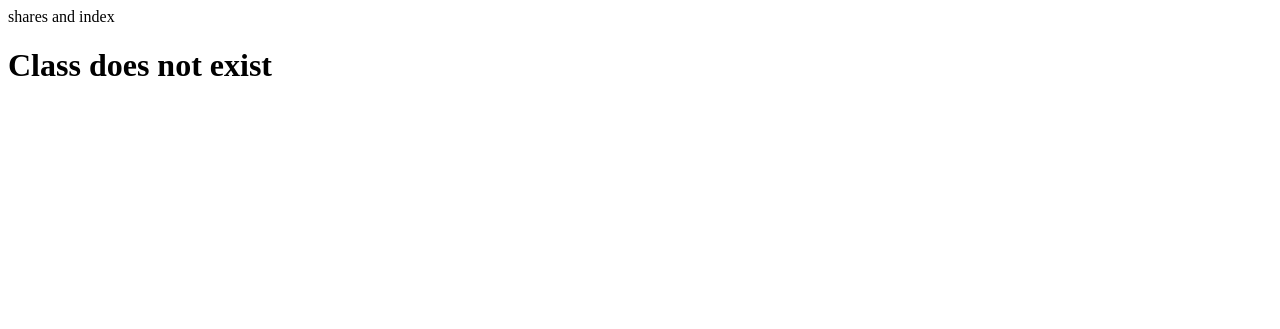
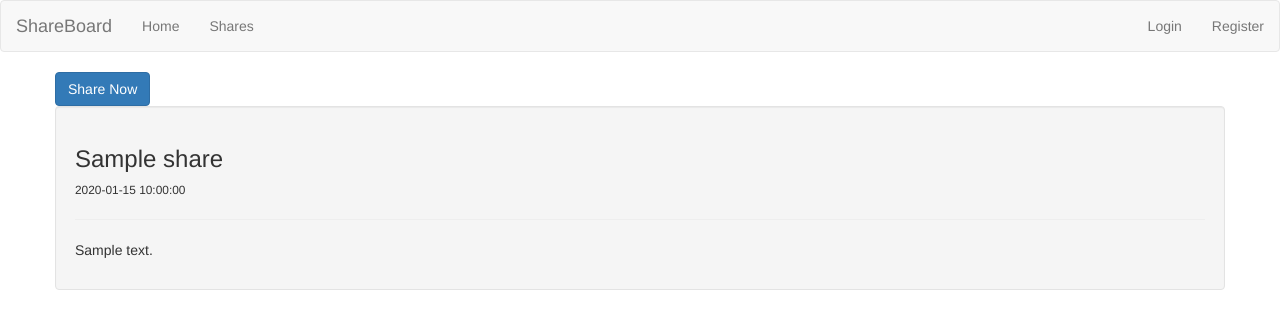
Before and after one commit to nguyentrithuc/learn-php-oop, a PHP site: page /shares in a window 1280 px wide. Shown: the top 329 px of the page. Run offline with PHP 8.4, Linux system fonts and the light colour scheme; tables that the repository leaves empty or names only in its code hold one stand-in row (values such as "Sample post"); some libraries are stand-ins or nearby versions.

Commit message:
complete view

```diff
--- a/classes/Bootstrap.php
+++ b/classes/Bootstrap.php
@@ -16,7 +16,6 @@ class Bootstrap {
         } else {
             $this->action = $this->request['action'];
         }
-        echo $this->controller . ' and ' .$this->action;
     }
 
     public function createController() {
--- a/config.php
+++ b/config.php
@@ -0,0 +1,9 @@
+<?php
+
+define('DB_HOST', 'localhost');
+define('DB_USER', 'shareboard_user');
+define('DB_PASS', 'shareboard_pass');
+define('DB_NAME', 'shareboard');
+
+define('ROOT_PATH', '/');
+define('ROOT_URL', 'http://php.dev/');
--- /dev/null
+++ b/controllers/home.php
@@ -0,0 +1,7 @@
+<?php
+class Home extends Controller {
+    protected function Index() {
+        $viewModel = new HomeModel();
+        $this->returnView($viewModel->Index(), true);
+    }
+}
--- /dev/null
+++ b/controllers/shares.php
@@ -0,0 +1,7 @@
+<?php
+class Shares extends Controller {
+    protected function Index() {
+        $viewModel = new ShareModel();
+        $this->returnView($viewModel->Index(), true);
+    }
+}
--- /dev/null
+++ b/controllers/users.php
@@ -0,0 +1,4 @@
+<?php
+class Users extends Controller {
+
+}
--- a/index.php
+++ b/index.php
@@ -1,13 +1,22 @@
 <?php
 // Include config
 require('config.php');
-// Include controller
+// Include classes
 require('classes/Bootstrap.php');
 require('classes/Controller.php');
+require('classes/Model.php');
+// Include controllers
+require('controllers/home.php');
+require('controllers/users.php');
+require('controllers/shares.php');
+// Include model
+require('models/home.php');
+require('models/share.php');
+require('models/user.php');
 
 $bootstrap = new Bootstrap($_GET);
 $controller = $bootstrap->createController();
 
 if ($controller) {
-    $controller->executeAtion();
+    $controller->executeAction();
 }
--- /dev/null
+++ b/models/home.php
@@ -0,0 +1,9 @@
+<?php
+
+class HomeModel extends Model {
+    public function Index() {
+        $this->query('SELECT * FROM shares');
+        $rows = $this->resultSet();
+        return;
+    }
+}
--- /dev/null
+++ b/models/share.php
@@ -0,0 +1,9 @@
+<?php
+
+class ShareModel extends Model {
+    public function Index() {
+        $this->query('SELECT * FROM shares');
+        $rows = $this->resultSet();
+        return $rows;
+    }
+}
--- /dev/null
+++ b/models/user.php
@@ -0,0 +1,7 @@
+<?php
+
+class UserModel extends Model {
+    public function Index() {
+        return;
+    }
+}
--- /dev/null
+++ b/views/home/index.php
@@ -0,0 +1,5 @@
+<div class="text-center">
+    <h1>Welcome to shareboard</h1>
+    <p class="lead">Share the link that matter</p>
+    <a class="btn btn-primary" href="<? echo ROOT_PATH . 'shares';?>">Share Now</a>
+</div>
--- /dev/null
+++ b/views/main.php
@@ -0,0 +1,29 @@
+<html>
+<head>
+<title>Share Board</title>
+<link rel="stylesheet" href="https://maxcdn.bootstrapcdn.com/bootstrap/3.3.7/css/bootstrap.min.css">
+<link rel="stylesheet" href="assets/css/style.css">
+</head>
+<body>
+<nav class="navbar navbar-default">
+  <div class="container-fluid">
+    <div class="navbar-header">
+      <a class="navbar-brand" href="<?php echo ROOT_URL; ?>">ShareBoard</a>
+    </div>
+    <ul class="nav navbar-nav">
+      <li><a href="<?php echo ROOT_URL; ?>">Home</a></li>
+      <li><a href="<?php echo ROOT_URL . 'shares'; ?>">Shares</a></li>
+    </ul>
+    <ul class="nav navbar-nav navbar-right">
+      <li><a href="<?php echo ROOT_URL . 'login'; ?>">Login</a></li>
+      <li><a href="<?php echo ROOT_URL . 'register'; ?>">Register</a></li>
+    </ul>
+  </div>
+</nav>
+<div class="container">
+    <div class="row">
+    <?php require($view) ?>
+    </div>
+</div>
+</body>
+</html>
--- /dev/null
+++ b/views/shares/index.php
@@ -0,0 +1,11 @@
+<div>
+    <a class="btn btn-primary" href="">Share Now</a>
+    <?php foreach($viewModel as $item) { ?>
+        <div class="well">
+            <h3><?php echo $item['title']; ?></h3>
+            <small><?php echo $item['create_date'];?></small>
+            <hr>
+            <p><?php echo $item['body']; ?></p>
+        </div>
+    <?php } ?>
+</div>
```
Also changed, not shown: classes/Model.php (added, +41 -0 lines), README.md, views/shares/add.php (added), views/users/login.php (added), views/users/register.php (added).
